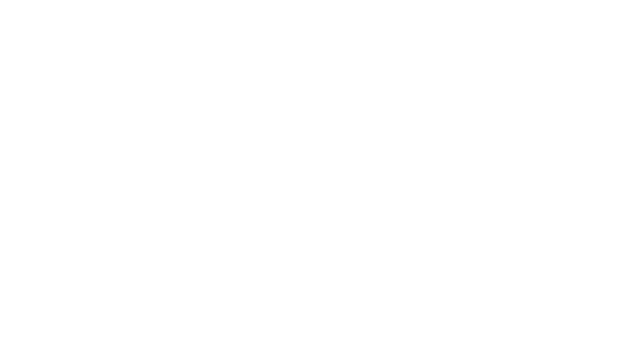
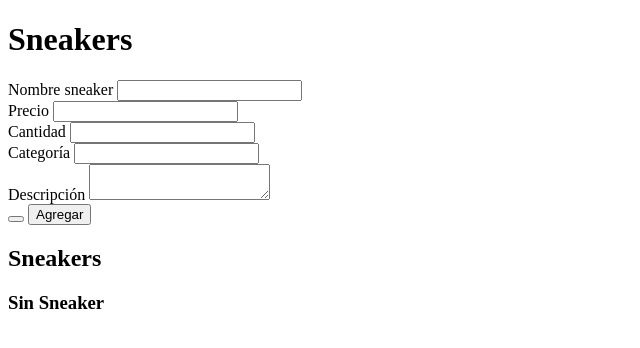
Before and after one commit to randyluna222/javascript-1-grupo-2-proyecto-final, a plain HTML site: page index.html in a window 1280 px wide. Shown: the whole page, without its empty margins (0-640 px from the left). Drawn offline with Linux system fonts and the light colour scheme.

Commit message:
Form
Clases, ID, Contenedores

```diff
--- a/index.html
+++ b/index.html
@@ -1,5 +1,6 @@
 <!DOCTYPE html>
 <html lang="en">
+
 <head>
   <meta charset="UTF-8">
   <meta http-equiv="X-UA-Compatible" content="IE=edge">
@@ -7,7 +8,55 @@
   <link rel="stylesheet" href="./style.css">
   <title>ProyectoFinalJs</title>
 </head>
+
 <body>
+  <h1>Sneakers</h1>
+  <form action="" id="nuevoProductoForm" onsubmit="agregarSneaker(event)">
+    <div class="form-sneakers">
+      <label for="nombre">Nombre sneaker</label>
+      <input type="text" name="nombre" id="nombre" value="">
+    </div>
+
+    <div class="form-sneakers">
+      <label for="precio">Precio</label>
+      <input type="number" name="precio" id="precio" value="">
+    </div>
+
+    <div class="form-sneakers">
+      <label for="precio">Cantidad</label>
+      <input type="number" name="cantidad" id="cantidad" value="">
+    </div>
+
+    <div class="form-sneakers">
+      <label for="categoria">Categoría</label>
+      <input type="text" name="categoria" id="categoria" value="">
+    </div>
+
+    <div class="form-sneakers">
+      <label for="descripcion">Descripción</label>
+      <textarea type="text" name="descripcion" id="descripcion" value=""></textarea>
+    </div>
+
+    <!--Button Agregar-->
+    <button onclick="agregarSneaker()"></button>
+
+    <input type="submit" name="enviar" value="Agregar" />
+  </form>
+  </div>
+
+  <!--CONTENEDORES-->
+
+  <div class="list-contain">
+    <div class="list-contain-head">
+      <h2>Sneakers</h2>
+    </div>
+    <div id="sneakeList" class="sneake-List">
+      <h3>Sin Sneaker</h3>
+    </div>
+  </div>
+
+
   <script src="./main.js"></script>
 </body>
+
 </html>
```
